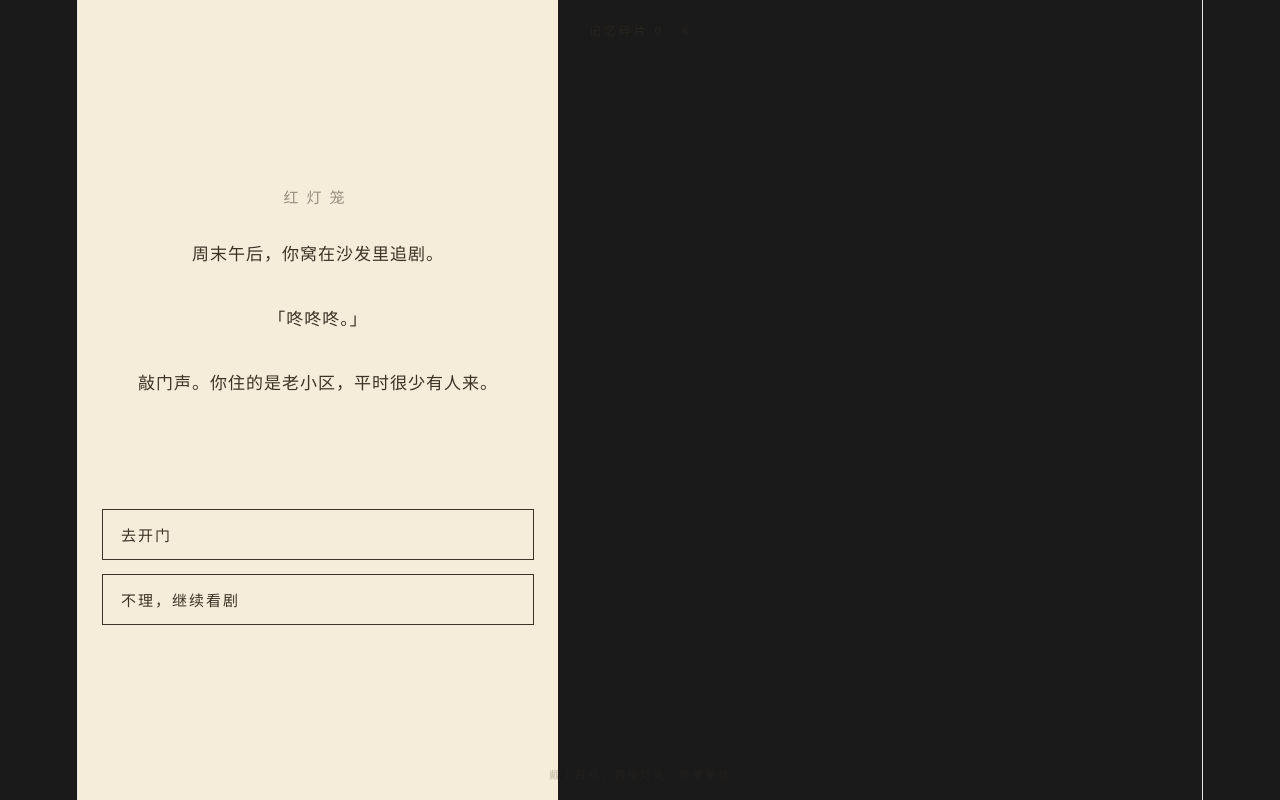
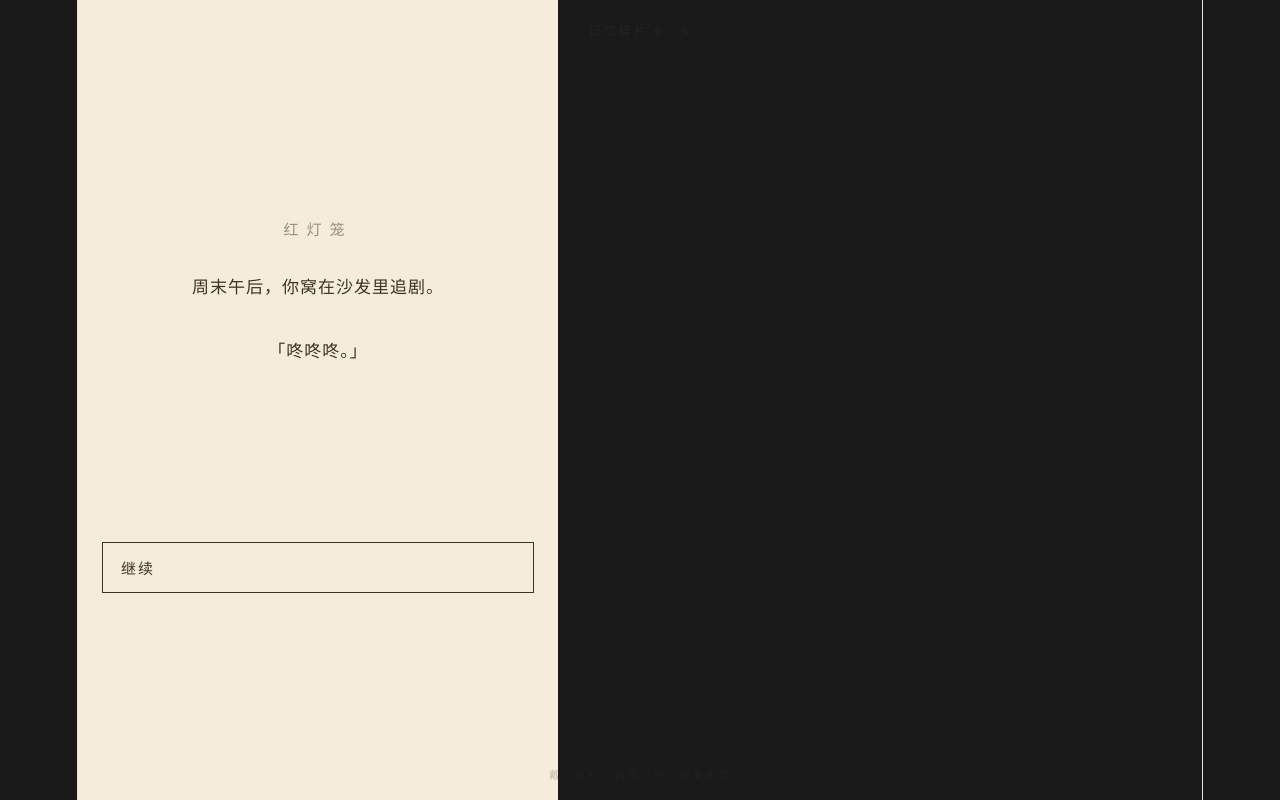
Before and after one commit to awike1/horror-game, a React (Vite) app: page / in a window 1280 px wide. Built offline with nearby package versions, Linux system fonts and the light colour scheme.

Commit message:
Update App.jsx

```diff
--- a/src/App.jsx
+++ b/src/App.jsx
@@ -94,7 +94,7 @@ const STORY = {
     m11: {
       bg: 'black',
       effect: 'shake_text',
-      text: '你盯着那张脸，浑身发冷。\n\n照片里的女孩，嘴角的弧度越来越大，越来越大——\n\n然后，她缓缓抬起手，指向你身后。\n\n你僵硬地回过头。',
+      text: '你盯着那张脸，浑身发冷。\n\n照片里的女孩，嘴角的弧度越来越大——\n\n她缓缓抬起手，指向你身后。\n\n你僵硬地回过头。',
       choices: [
         { text: '（回过头去）', to: 'end_small' }
       ]
@@ -182,13 +182,20 @@ const STORY = {
       fragment: 2,
       text: '换好衣服和头发，姐姐拉着你往外跑。\n\n「我们去哪儿？」你问。\n\n「离开这个村子。」她说。\n\n你们趁着夜色往村口跑。可刚跑出村口，就被几个大人围住了——\n\n是你们爹娘喊来的。\n\n你们被按倒，绑了起来，关进柴房。',
       choices: [
-        { text: '（获得记忆碎片·二）被关进柴房', to: 'v3' }
+        { text: '（获得记忆碎片·二）被关进柴房', to: 'v2b' }
+      ]
+    },
+    v2b: {
+      bg: 'dark',
+      text: '柴房里又黑又冷，只有墙角一扇漏风的小窗透进一点光。\n\n你和姐姐被绑在两边，谁也没说话。\n\n一天，两天。娘会来送饭，但一句话都不说，放下碗就走。\n\n你听见外面有人在说话，说村长家在张罗冥婚，说要挑个好日子，说要给死去的儿子办个像样的阴亲。\n\n日子一天天过去，你心里越来越慌。\n\n你偷偷问姐姐：「我们会怎样？」\n\n姐姐没有回答，只是盯着那扇门，眼睛红红的。',
+      choices: [
+        { text: '（等待）', to: 'v3' }
       ]
     },
     v3: {
       bg: 'dark',
       fragment: 3,
-      text: '柴房里又黑又冷。你听见外面有人说话，说村长家的儿子要配冥婚，说今晚就要把人接走。\n\n你怕极了，缩在角落里。姐姐被绑在另一边，一直盯着你看。\n\n门开了。\n\n爹娘走进来，一把抓住你——抓住披着头发的你——往外拖。\n\n你回头看姐姐，她拼命挣扎，却挣不开绳子。\n\n你不明白。你们不是换了衣服和头发吗？为什么被带走的还是你？\n\n你忽然想通了——姐姐跟你换衣服，是为了让她自己不被带走吧。\n\n她骗了你。',
+      text: '第五天，天还没亮，柴房的门开了。\n\n爹娘走进来，一把抓住你——抓住披着头发的你——往外拖。\n\n你回头看姐姐，她拼命挣扎，却挣不开绳子。\n\n你不明白。你们不是换了衣服和头发吗？为什么被带走的还是你？\n\n你忽然想通了——姐姐跟你换衣服，是为了让她自己不被带走吧。\n\n她骗了你。',
       choices: [
         { text: '（获得记忆碎片·三）被拖走', to: 'v4' }
       ]
@@ -265,35 +272,33 @@ const STORY = {
     },
     end_small: {
       bg: 'black',
-      text: '你回过头——\n\n身后什么都没有。\n\n可那天之后，你总觉得有什么东西跟着你。你搬了家，换了号码。\n\n手机里那张照片还在，只是照片里的女孩，一天比一天离得更近。\n\n🏁 结局【小命更重要】',
+      text: '达成结局【小命更重要】',
       ending: true
     },
     end_believe: {
       bg: 'black',
-      text: '第二天醒来，阳光正好，一切正常。\n\n你笑着想，果然是自己吓自己。\n\n你掀开被子下床——\n\n脚踝上，一圈青紫的指印，像是被谁攥了一整夜。\n\n🏁 结局【宁可信其有 不可信其无】',
+      text: '达成结局【宁可信其有 不可信其无】',
       ending: true
     },
     end_experience: {
       bg: 'black',
-      text: '你被按着拜完了堂。\n\n红盖头落下来的一瞬，你看见床头坐着一个穿寿衣的男孩，正朝你笑。\n\n从那以后，村里人都说，老宅里多了两个孩子的哭声。\n\n🏁 结局【亲身体验】',
+      text: '达成结局【亲身体验】',
       ending: true
     },
     end_good: {
       bg: 'light',
-      text: '你走过去，握住了妹妹冰凉的手。\n\n她抬起头，眼泪顺着惨白的脸往下淌：「姐姐……」\n\n「对不起。」你说，「姐姐来晚了。」\n\n这一次，你没有放手。\n\n你们一起，在晨光里化作了点点光尘，飘散了。\n\n第二天，巷口的那盏红灯笼，不见了。\n\n你，再也没有梦见过她。\n\n🏁 结局【魂飞魄散】',
+      text: '你走过去，握住了妹妹冰凉的手。\n\n她抬起头，眼泪顺着惨白的脸往下淌：「姐姐……」\n\n「对不起。」你说，「姐姐来晚了。」\n\n这一次，你没有放手。\n\n你们一起，在晨光里化作了点点光尘，飘散了。\n\n第二天，巷口的那盏红灯笼，不见了。\n\n你，再也没有梦见过她。\n\n🏁 达成结局【魂飞魄散】',
       ending: true,
       good: true
     },
     end_bad_empty: {
       bg: 'black',
-      effect: 'flash_red',
-      text: '你终究，还是不忍心下手。\n\n她的手缩了回去。你眼前一黑，倒了下去。\n\n再次睁开眼，天已大亮。你躺在床上，头痛欲裂，庆幸那只是一场梦。\n\n你下床，想去倒杯水。\n\n脚脖子，突然被一只手攥住了。\n\n你僵硬地低头——\n\n床底的阴影里，露出半张惨白的脸，正仰头看着你。\n\n她笑了：\n\n「姐姐，这么容易相信别人，是会吃亏的。」\n\n「……来陪我吧。」\n\n🏁 结局【床底贴脸】',
+      text: '你终究，还是不忍心下手。\n\n她的手缩了回去。你眼前一黑，倒了下去。\n\n再次睁开眼，天已大亮。你躺在床上，头痛欲裂，庆幸那只是一场梦。\n\n你下床，想去倒杯水。\n\n脚脖子，突然被一只手攥住了。\n\n你僵硬地低头——\n\n床底的阴影里，露出半张惨白的脸，正仰头看着你。\n\n她笑了：\n\n「姐姐，这么容易相信别人，是会吃亏的。」\n\n「……来陪我吧。」\n\n🏁 达成结局【床底贴脸】',
       ending: true
     },
     end_bad_full: {
       bg: 'black',
-      effect: 'flash_red',
-      text: '你终究，还是不忍心下手。\n\n她的手缩了回去。你眼前一黑，倒了下去。\n\n再次睁开眼，天已大亮。你躺在床上，头痛欲裂，庆幸那只是一场梦。\n\n你下床，想去倒杯水。\n\n脚脖子，突然被一只手攥住了。\n\n你僵硬地低头——\n\n床底的阴影里，露出半张惨白的脸，正仰头看着你。\n\n她的眼睛，忽然红了：\n\n「姐姐，你还是那么心善。」\n\n「……来陪我吧。」\n\n🏁 结局【床底贴脸】',
+      text: '你终究，还是不忍心下手。\n\n她的手缩了回去。你眼前一黑，倒了下去。\n\n再次睁开眼，天已大亮。你躺在床上，头痛欲裂，庆幸那只是一场梦。\n\n你下床，想去倒杯水。\n\n脚脖子，突然被一只手攥住了。\n\n你僵硬地低头——\n\n床底的阴影里，露出半张惨白的脸，正仰头看着你。\n\n她的眼睛，忽然红了：\n\n「姐姐，你还是那么心善。」\n\n「……来陪我吧。」\n\n🏁 达成结局【床底贴脸】',
       ending: true
     }
   }
@@ -389,6 +394,7 @@ const SoundFX = {
 export default function App() {
   const [boot, setBoot] = useState(() => localStorage.getItem('horror_save') ? 'menu' : 'play')
   const [nodeId, setNodeId] = useState(STORY.start)
+  const [page, setPage] = useState(0)
   const [fragments, setFragments] = useState(() => {
     try { return JSON.parse(localStorage.getItem('horror_frags')) || [] } catch (e) { return [] }
   })
@@ -401,6 +407,16 @@ export default function App() {
 
   const node = STORY.nodes[nodeId]
   const hasAll = [0, 1, 2, 3, 4, 5].every(f => fragments.includes(f))
+
+  // 终章集齐碎片时追加真相
+  const fullText = nodeId === 'v_final' && hasAll ? (node ? node.text + TRUTH_TEXT : '') : (node ? node.text : '')
+
+  // 分页：每页3行
+  const PER_PAGE = 3
+  const lines = fullText.split('\n')
+  const totalPages = Math.max(1, Math.ceil(lines.length / PER_PAGE))
+  const pageLines = lines.slice(page * PER_PAGE, (page + 1) * PER_PAGE).join('\n')
+  const isLastPage = page >= totalPages - 1
 
   // 收集碎片
   useEffect(() => {
@@ -420,44 +436,47 @@ export default function App() {
     }
   }, [nodeId, boot])
 
-  // 打字机 + 特效 + 音效
+  // 打字机 + 特效 + 音效（切节点重置分页）
   useEffect(() => {
     if (!node) return
+    setPage(0)
     setTyping(true)
     setChoicesVisible(false)
     setBg(node.bg || 'light')
     setEffect(node.effect || '')
 
-    // 音效
     if (node.sound === 'heartbeat') SoundFX.heartbeat()
     if (node.sound === 'jump') SoundFX.jump()
     if (node.sound === 'drone') SoundFX.drone()
     if (node.sound === 'stop') SoundFX.stopDrone()
 
-    // 终章集齐碎片时追加真相
-    const fullText = nodeId === 'v_final' && hasAll ? node.text + TRUTH_TEXT : node.text
-
     if (node.ending) {
-      setShown(fullText)
+      setShown(node.text)
       setTyping(false)
-      setTimeout(() => setChoicesVisible(true), 400)
+      setTimeout(() => setChoicesVisible(true), 300)
       return
     }
+  }, [nodeId])
 
+  // 每页打字
+  useEffect(() => {
+    if (!node || node.ending) return
+    setTyping(true)
+    setChoicesVisible(false)
     setShown('')
     let i = 0
     clearInterval(timerRef.current)
     timerRef.current = setInterval(() => {
       i += 2
-      setShown(fullText.slice(0, i))
-      if (i >= fullText.length) {
+      setShown(pageLines.slice(0, i))
+      if (i >= pageLines.length) {
         clearInterval(timerRef.current)
         setTyping(false)
-        setTimeout(() => setChoicesVisible(true), node.effect ? 1200 : 400)
+        setTimeout(() => setChoicesVisible(true), 300)
       }
-    }, 30)
+    }, 25)
     return () => clearInterval(timerRef.current)
-  }, [nodeId])
+  }, [nodeId, page])
 
   // 终章动态选项
   function currentChoices() {
@@ -500,6 +519,10 @@ export default function App() {
     setBoot('play')
   }
 
+  function nextPage() {
+    setPage(p => p + 1)
+  }
+
   // 开始菜单
   if (boot === 'menu') {
     return (
@@ -536,12 +559,12 @@ export default function App() {
 
       {effect === 'img_face' && (
         <div className="fx-img img-face">
-          <img src="https://s41.ax1x.com/2026/08/22/pmz4ui4.jpg" alt="" />
+          <img src="/images/face.jpg" alt="" />
         </div>
       )}
       {effect === 'img_bridal' && (
         <div className="fx-img img-bridal">
-          <img src="https://s41.ax1x.com/2026/08/22/pmz4dWd.png" alt="" />
+          <img src="/images/bridal.png" alt="" />
         </div>
       )}
       {effect === 'img_blood' && (
@@ -549,7 +572,7 @@ export default function App() {
           {[...Array(10)].map((_, i) => (
             <img
               key={i}
-              src="https://s41.ax1x.com/2026/08/22/pmz4QzR.png"
+              src="/images/blood.png"
               alt=""
               className="blood-print"
               style={{
@@ -572,7 +595,7 @@ export default function App() {
               style={{
                 left: `${Math.random() * 88}%`,
                 top: `${Math.random() * 88}%`,
-                fontSize: `${24 + Math.random() * 72}px`,
+                fontSize: `${16 + Math.random() * 40}px`,
                 animationDelay: `${Math.random() * 1.2}s`,
                 transform: `rotate(${Math.random() * 30 - 15}deg)`
               }}
@@ -613,17 +636,23 @@ export default function App() {
         <div className="text">{shown}{typing && <span className="cursor">▍</span>}</div>
 
         {choicesVisible && !typing && (
-          <div className="choices">
-            {node.ending ? (
+          node.ending ? (
+            <div className="choices">
               <button className="choice" onClick={backToMenu}>回到开始</button>
-            ) : (
-              currentChoices().map((c, i) => (
+            </div>
+          ) : isLastPage ? (
+            <div className="choices">
+              {currentChoices().map((c, i) => (
                 <button key={i} className="choice" onClick={() => goTo(c.to)}>
                   {c.text}
                 </button>
-              ))
-            )}
-          </div>
+              ))}
+            </div>
+          ) : (
+            <div className="choices">
+              <button className="choice next-btn" onClick={nextPage}>继续</button>
+            </div>
+          )
         )}
       </div>
 
```
